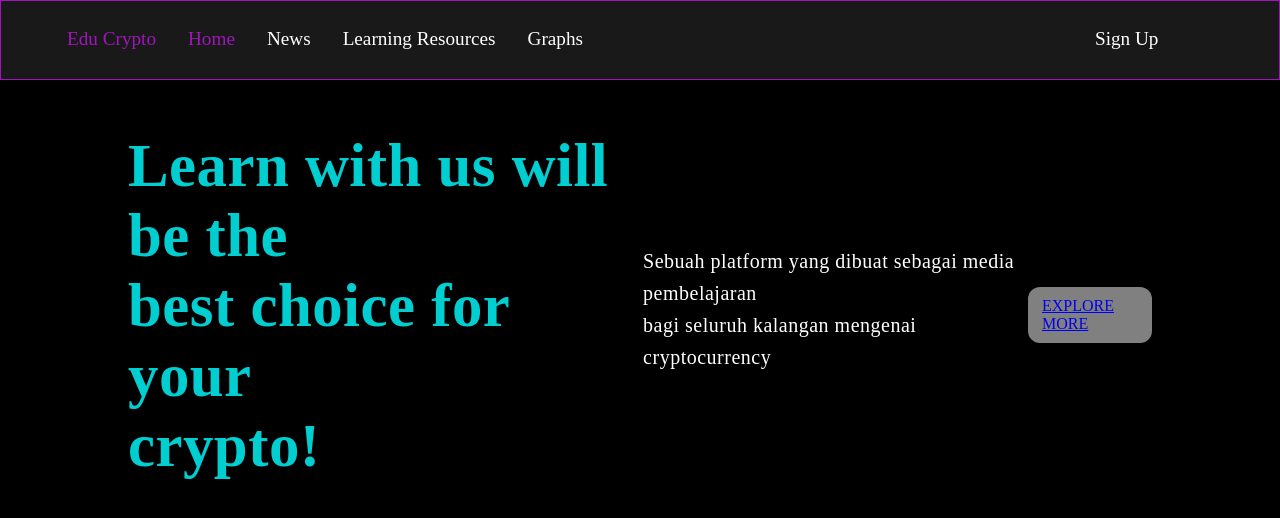
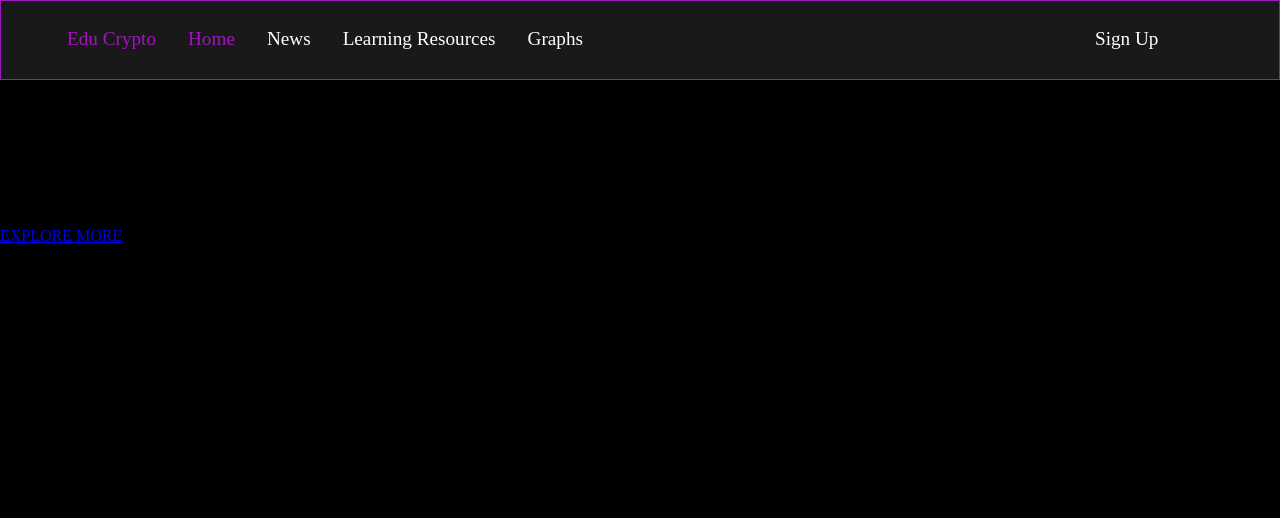
Before and after one commit to Metry630/stock-websitev3, a React (Create React App) app in the folder stock-websitev2/: page / in a window 1280 px wide. Shown: the top 518 px of the page. Built offline with nearby package versions, Linux system fonts and the light colour scheme.

Commit message:
Update App.css

```diff
--- a/stock-websitev2/src/App.css
+++ b/stock-websitev2/src/App.css
@@ -43,85 +43,3 @@
     font-size: 80px;
   }
 }
-
-/* Tab Content Styles */
-.TabContent {
-  width: 80%;
-  font-size: 2rem;
-  text-align: center;
-}
-.content{
-  margin: auto;
-  max-width: 1500px;
-  padding-left: 0px;
-  background-color: black;
-  width: 80%;
-  margin-top: 4%;
-  position: relative;
-  display: flex;
-  justify-content: space-between;
-  align-items: center;
-}
-
-.content .text-box{
-  position: relative;
-  max-width: 800px;
-}
-
-.content h1{
-  color: #00CED1;
-  font-size: 3.8em;
-  margin-bottom: 6px;
-  letter-spacing: 0.5px;
-}
-.content p{
-  letter-spacing: 0.5px;
-  padding-top: 30px;
-  padding-bottom: 30px;
-  color: #fff;
-  line-height: 32px;
-  font-weight: 300;
-  font-size: 20px;
-}
-.content .bottom p{
-  margin-top: 12px;
-  text-align: center;
-  padding-right: 80px;
-}
-.content .bottom .ig{
-  margin: 0;
-  position: relative;
-  margin-top: 7px;
-  left: 44.5%;
-  -ms-transform: translate(-50%, -50%);
-  transform: translate(-50%, -50%);
-}
-
-.content .image-box{
-  width: 370px;
-  display: flex;
-  justify-content: flex-end;
-  padding-right: 40px;
-  padding-bottom: 10%;
-}
-
-.content .btn-items {
-  color: #000;
-  display: flex;
-  align-items: center;
-  list-style: none;
-  text-align: center;
-  justify-content: space-around;
-  font-size: 18px;
-  font-weight: 500;
-  padding-right: 100px;
-}
-
-.content .btn{
-  margin-top: 12px;
-  padding: 10px 14px;
-  background-color: gray;
-  border-radius: 12px;
-  text-align: left;
-  cursor: pointer;
-}
```
